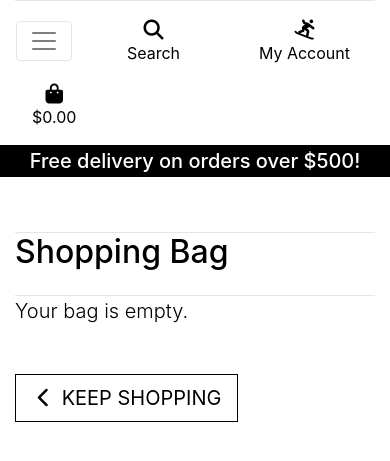
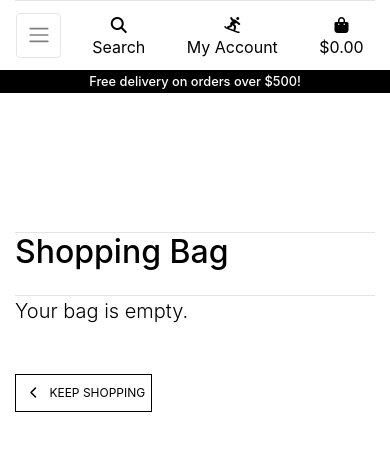
Before and after one commit to Karroroenning/Snow-Patrol, a Django app: page /bag/ in a window 390 px wide. Shown: the top 461 px of the page. Run offline with Django 3.2, Linux system fonts and the light colour scheme; some libraries are stand-ins or nearby versions.

Commit message:
fixed some css to the mobile view in the navbar, login, logout, registration, added home button in the navbar

```diff
--- a/static/css/base.css
+++ b/static/css/base.css
@@ -296,4 +296,46 @@
     body {
         height: calc(100vh - 116px);
     }
+
+    /* free delivery text */
+    .h5, h5 {
+        font-size: 0.8rem;
+    }
+
+    .display-4.logo-font.text-black {
+        font-size: 2rem;
+    }
+
+    .nav-link {
+        padding: 0.15rem;
+    }
+
+    /* fontawesome icons */
+    .nav-link i.fa-lg {
+        font-size: 1rem;
+    }
+    /* toggle button */
+    .navbar-toggler {
+        padding: .6rem .6rem;
+        font-size: 1rem;
+    }
+
+    #delivery-banner h4 {
+        font-size: 0.5rem;
+    }
+    /* buttons in the product details page */
+    .btn.btn-outline-black.rounded-0,
+    .btn.btn-black.rounded-0 {
+        padding: .375rem .375rem;
+    }
+
+    .btn.btn-outline-black.rounded-0.btn-lg,
+    .btn.btn-black.rounded-0.btn-lg {
+        padding: .375rem .375rem;
+        font-size: .75rem;
+    }
+    /* shopping bag page quantity form buttons */
+    .increment-qty, .decrement-qty {
+        padding: .25rem .5rem !important;
+    }
 }
--- a/templates/includes/main_nav.html
+++ b/templates/includes/main_nav.html
@@ -1,5 +1,10 @@
 <div class="collapse navbar-collapse" id="main-nav">
     <ul class="navbar-nav w-auto mx-auto">
+        <li class="nav-item d-block d-md-none">
+            <a class="logo-font font-weight-bold nav-link text-black mr-5" href="{% url 'home' %}" id="home-link">
+                Home
+            </a>
+        </li>
         <li class="nav-item dropdown">
             <a class="logo-font font-weight-bold nav-link text-black mr-5" href="#" id="all-products-link" data-toggle="dropdown" aria-haspopup="true" aria-expanded="false">
                 All Products
--- a/templates/includes/mobile_top_header.html
+++ b/templates/includes/mobile_top_header.html
@@ -34,7 +34,7 @@
             {% if request.user.is_superuser %}
                 <a href="{% url 'add_product' %}" class="dropdown-item">Product Management</a>
             {% endif %}
-            <a href="#" class="dropdown-item">My Profile</a>
+            <a href="{% url 'profile' %}" class="dropdown-item">My Profile</a>
             <a href="{% url 'account_logout' %}" class="dropdown-item">Logout</a>
         {% else %}
             <a href="{% url 'account_signup' %}" class="dropdown-item">Register</a>
```
